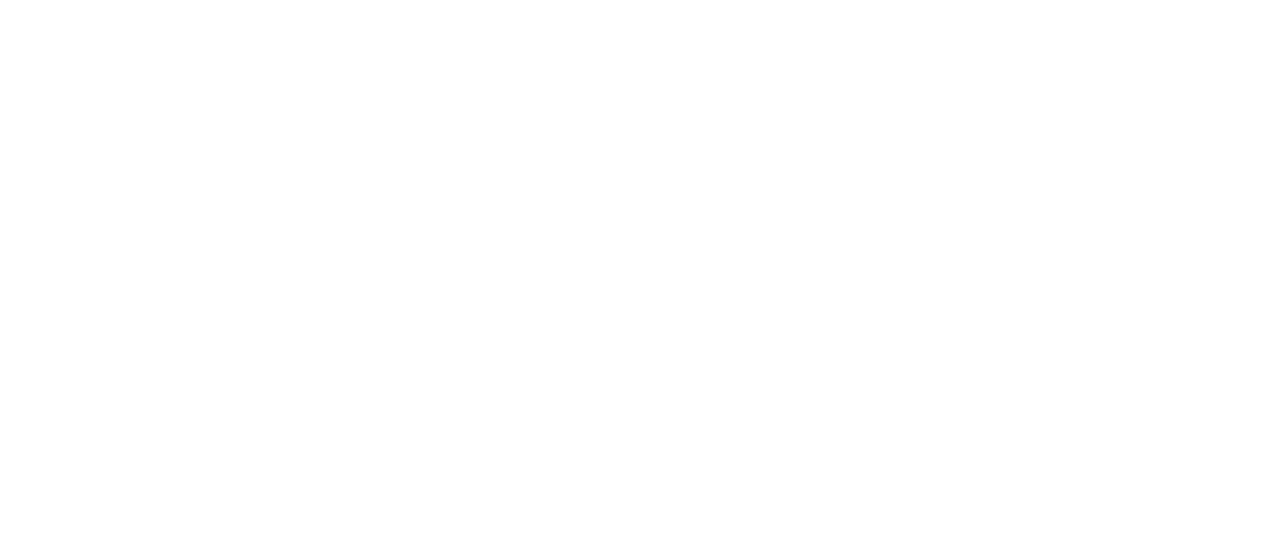
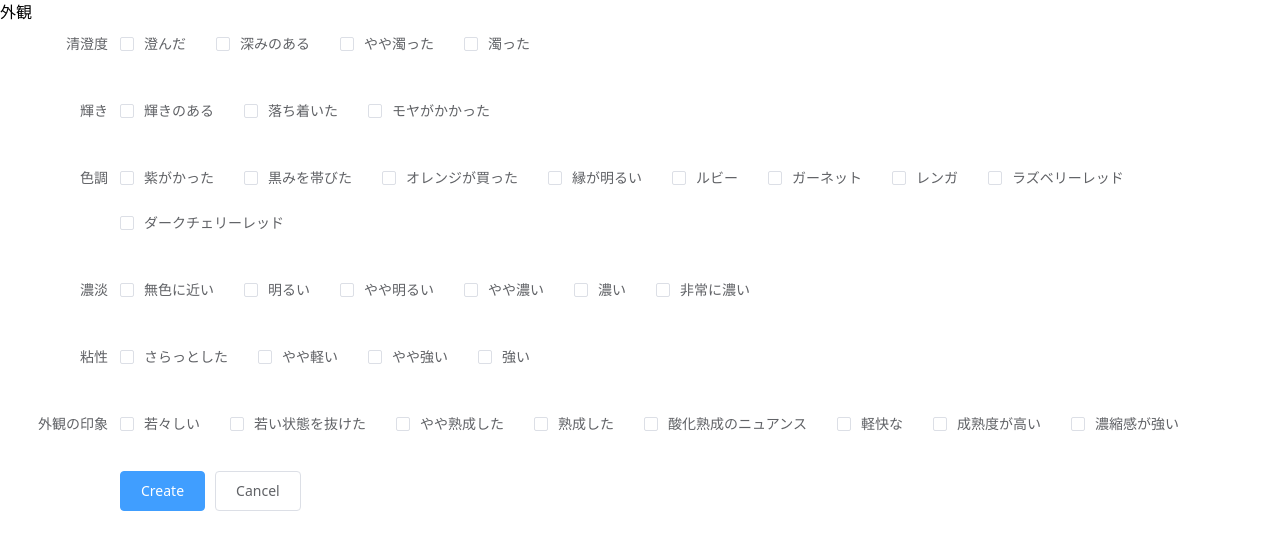
Before and after one commit to takuyakikuchi/wine-tasting-note, a Vue app: page / in a window 1280 px wide. Shown: the top 550 px of the page. Built offline with nearby package versions, Linux system fonts and the light colour scheme.

Commit message:
[FEATURE](Form)Appearance form inputs

```diff
--- a/src/components/HelloWorld.vue
+++ /dev/null
@@ -1,19 +0,0 @@
-<template>
-  <div class="hello"></div>
-</template>
-
-<script lang="ts">
-import { Component, Prop, Vue } from "vue-property-decorator";
-import { Button } from "element-ui";
-
-@Component({
-  components: {
-    Button
-  }
-})
-export default class HelloWorld extends Vue {
-  @Prop() private msg!: string;
-}
-</script>
-
-<style scoped lang="scss"></style>
--- a/src/views/Form.vue
+++ b/src/views/Form.vue
@@ -1,16 +1,132 @@
 <template>
-  <div>
-    <HelloWorld msg="Welcome to Your Vue.js App" />
-  </div>
+  <el-form label-width="120px">
+    <div>
+      <h1>外観</h1>
+      <el-form-item label="清澄度">
+        <el-checkbox-group v-model="formInput.clarity">
+          <el-checkbox
+            v-for="(option, index) in clarityOptions"
+            :key="index"
+            :label="option"
+            :value="option"
+          ></el-checkbox>
+        </el-checkbox-group>
+      </el-form-item>
+      <el-form-item label="輝き">
+        <el-checkbox-group v-model="formInput.brightness">
+          <el-checkbox
+            v-for="(option, index) in brightnessOptions"
+            :key="index"
+            :label="option"
+            :value="option"
+          ></el-checkbox>
+        </el-checkbox-group>
+      </el-form-item>
+      <el-form-item label="色調">
+        <el-checkbox-group v-model="formInput.tone">
+          <el-checkbox
+            v-for="(option, index) in toneOptions"
+            :key="index"
+            :label="option"
+            :value="option"
+          ></el-checkbox>
+        </el-checkbox-group>
+      </el-form-item>
+      <el-form-item label="濃淡">
+        <el-checkbox-group v-model="formInput.shades">
+          <el-checkbox
+            v-for="(option, index) in shadesOptions"
+            :key="index"
+            :label="option"
+            :value="option"
+          ></el-checkbox>
+        </el-checkbox-group>
+      </el-form-item>
+      <el-form-item label="粘性">
+        <el-checkbox-group v-model="formInput.viscosity">
+          <el-checkbox
+            v-for="(option, index) in viscosityOptions"
+            :key="index"
+            :label="option"
+            :value="option"
+          ></el-checkbox>
+        </el-checkbox-group>
+      </el-form-item>
+      <el-form-item label="外観の印象">
+        <el-checkbox-group v-model="formInput.appearanceImpression">
+          <el-checkbox
+            v-for="(option, index) in appearanceImpressionOptions"
+            :key="index"
+            :label="option"
+            :value="option"
+          ></el-checkbox>
+        </el-checkbox-group>
+      </el-form-item>
+      <el-form-item>
+        <el-button type="primary">Create</el-button>
+        <el-button>Cancel</el-button>
+      </el-form-item>
+    </div>
+  </el-form>
 </template>
 
-<script>
-import HelloWorld from "@/components/HelloWorld.vue";
+<script lang="ts">
+import { Component, Vue } from "vue-property-decorator";
+import { Form, FormItem, Checkbox, CheckboxGroup, Button } from "element-ui";
 
-export default {
-  name: "Form",
+@Component({
   components: {
-    HelloWorld
+    "el-button": Button,
+    "el-checkbox": Checkbox,
+    "el-checkbox-group": CheckboxGroup,
+    "el-form-item": FormItem,
+    "el-form": Form
   }
-};
+})
+export default class MainForm extends Vue {
+  // Options
+  readonly clarityOptions = ["澄んだ", "深みのある", "やや濁った", "濁った"];
+  readonly brightnessOptions = ["輝きのある", "落ち着いた", "モヤがかかった"];
+  readonly toneOptions = [
+    "紫がかった",
+    "黒みを帯びた",
+    "オレンジが買った",
+    "縁が明るい",
+    "ルビー",
+    "ガーネット",
+    "レンガ",
+    "ラズベリーレッド",
+    "ダークチェリーレッド"
+  ];
+  readonly shadesOptions = [
+    "無色に近い",
+    "明るい",
+    "やや明るい",
+    "やや濃い",
+    "濃い",
+    "非常に濃い"
+  ];
+  readonly viscosityOptions = ["さらっとした", "やや軽い", "やや強い", "強い"];
+  readonly appearanceImpressionOptions = [
+    "若々しい",
+    "若い状態を抜けた",
+    "やや熟成した",
+    "熟成した",
+    "酸化熟成のニュアンス",
+    "軽快な",
+    "成熟度が高い",
+    "濃縮感が強い"
+  ];
+
+  formInput: any = {
+    // Appearence
+    clarity: [],
+    brightness: [],
+    tone: [],
+    shades: [],
+    viscosity: [],
+    appearanceImpression: []
+    // Aroma
+  };
+}
 </script>
```
